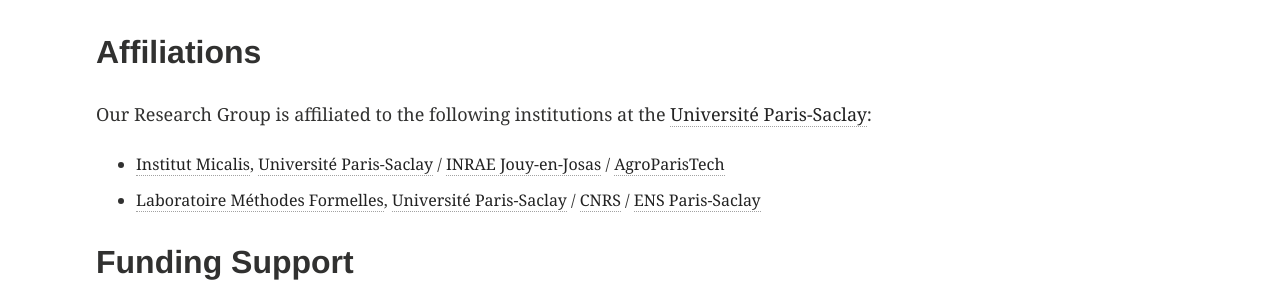
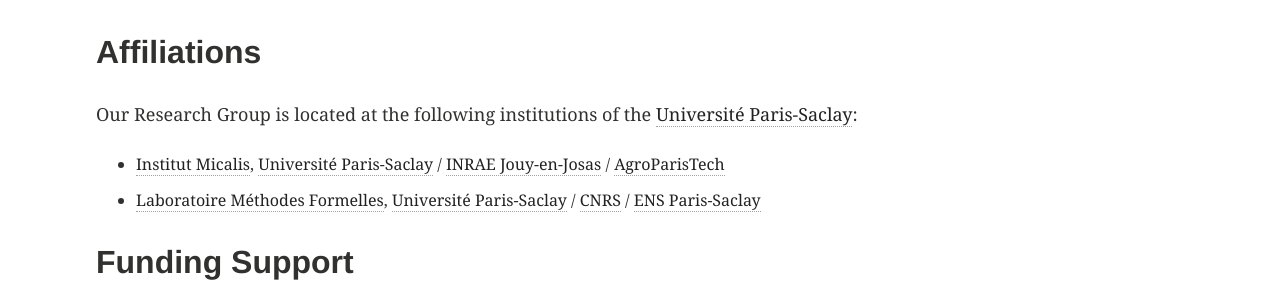
Before and after one commit to ROBACON/team-website, a Jekyll site: the page built from index.md, in a window 1280 px wide. Shown: the part 655-952 px from the top of the page. Built offline with Jekyll 4.4.1, drawn with Linux system fonts in a browser that asks for light colours.

Commit message:
Update index.md

```diff
--- a/index.md
+++ b/index.md
@@ -18,7 +18,7 @@
 biotechnology and beyond.
 
 ## Affiliations
-Our Research Group is affiliated to the following institutions at the [Université Paris-Saclay](https://www.universite-paris-saclay.fr/en):
+Our Research Group is located at the following institutions of the [Université Paris-Saclay](https://www.universite-paris-saclay.fr/en):
 - [Institut Micalis](https://www.micalis.fr/micalis_eng/Home/Micalis-Institute/), [Université Paris-Saclay](https://www.universite-paris-saclay.fr/en) / [INRAE Jouy-en-Josas](https://www.inrae.fr/en/centres/ile-france-jouy-josas-antony) / [AgroParisTech](https://www.agroparistech.fr/en)
 - [Laboratoire Méthodes Formelles](https://lmf.cnrs.fr/), [Université Paris-Saclay](https://www.universite-paris-saclay.fr/en) / [CNRS](https://www.cnrs.fr/en) / [ENS Paris-Saclay](https://ens-paris-saclay.fr/en)
 
```
